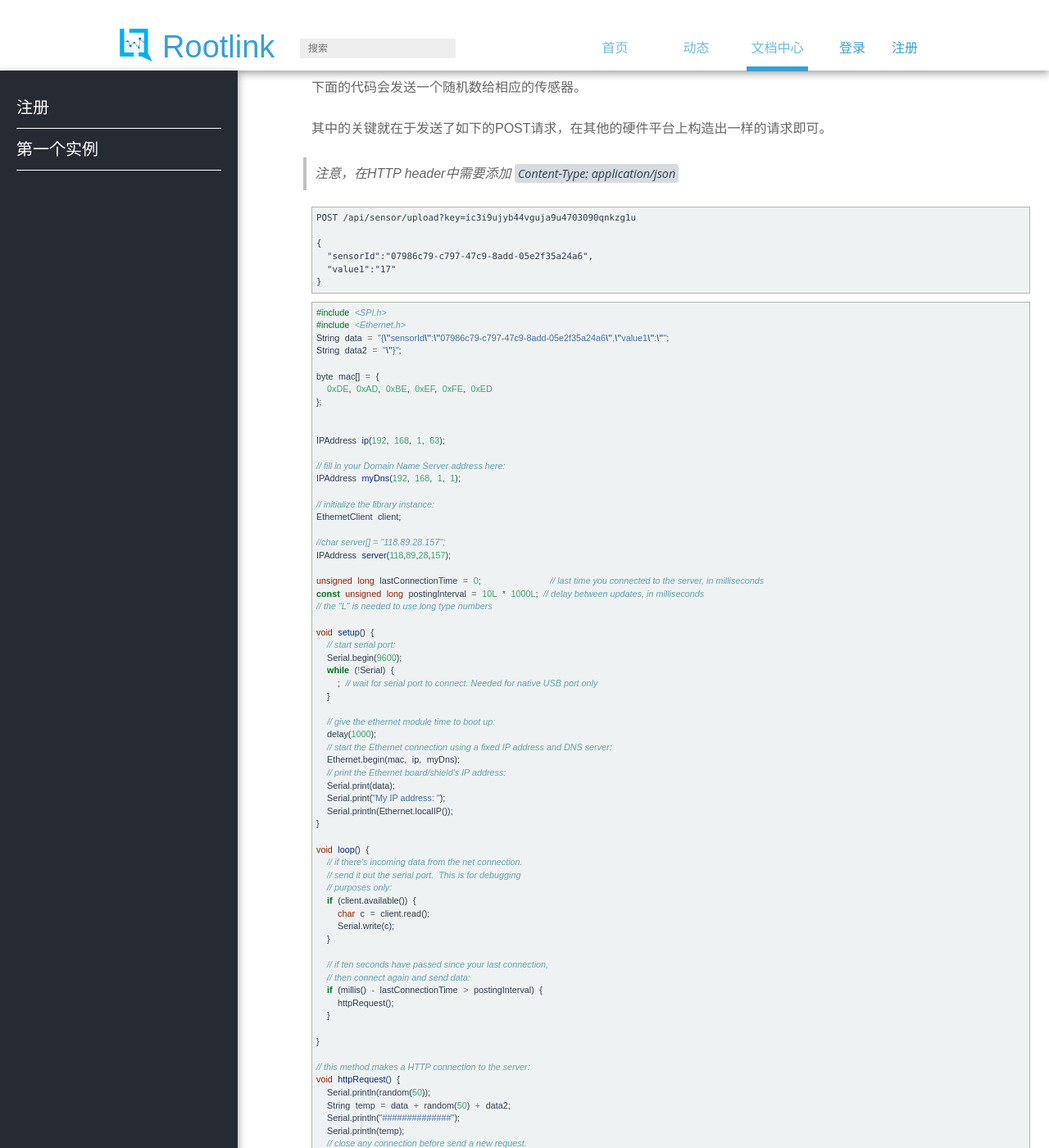
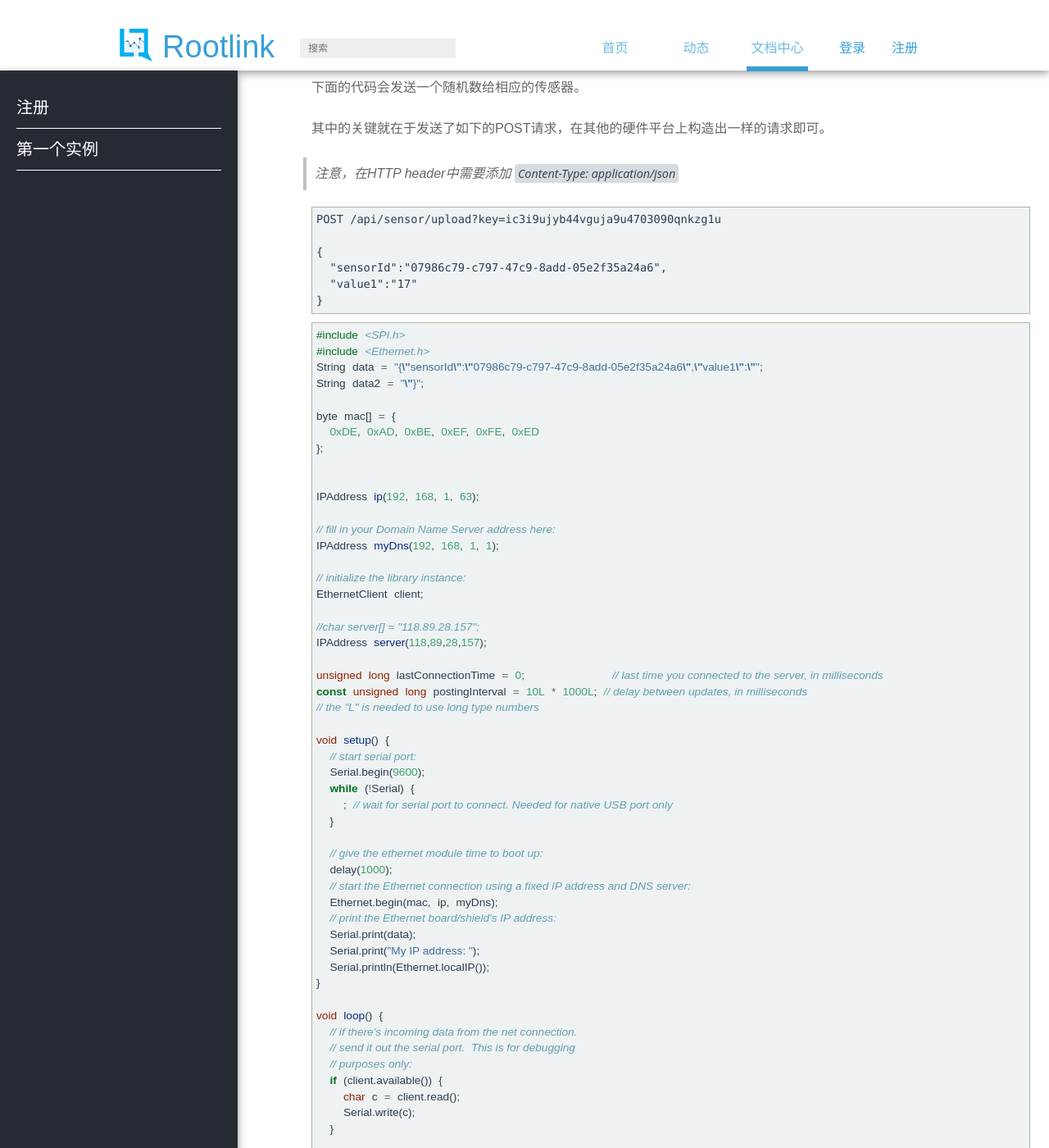
Before and after one commit to knowncold/RootLinkDoc, a Jekyll site: the page built from SDK/quickstart/upload.md, in a window 1280 px wide and 1400 px high, scrolled down 4585 px. Shown: the whole window at 82% size. Built offline with Jekyll 4.4.1, drawn with Linux system fonts in a browser that asks for light colours.

Commit message:
UPDATE pre font-size

```diff
--- a/css/main.css
+++ b/css/main.css
@@ -169,7 +169,7 @@ code {
 
 pre {
     font-family: Inconsolata, Consolas, "DEJA VU SANS MONO", "DROID SANS MONO", Proggy, monospace;
-    font-size: 75%;
+    font-size: 95%;
     border: 1px solid #b0b5a8;
     background-color: #EFF2F2;
     padding: 5px;
```
